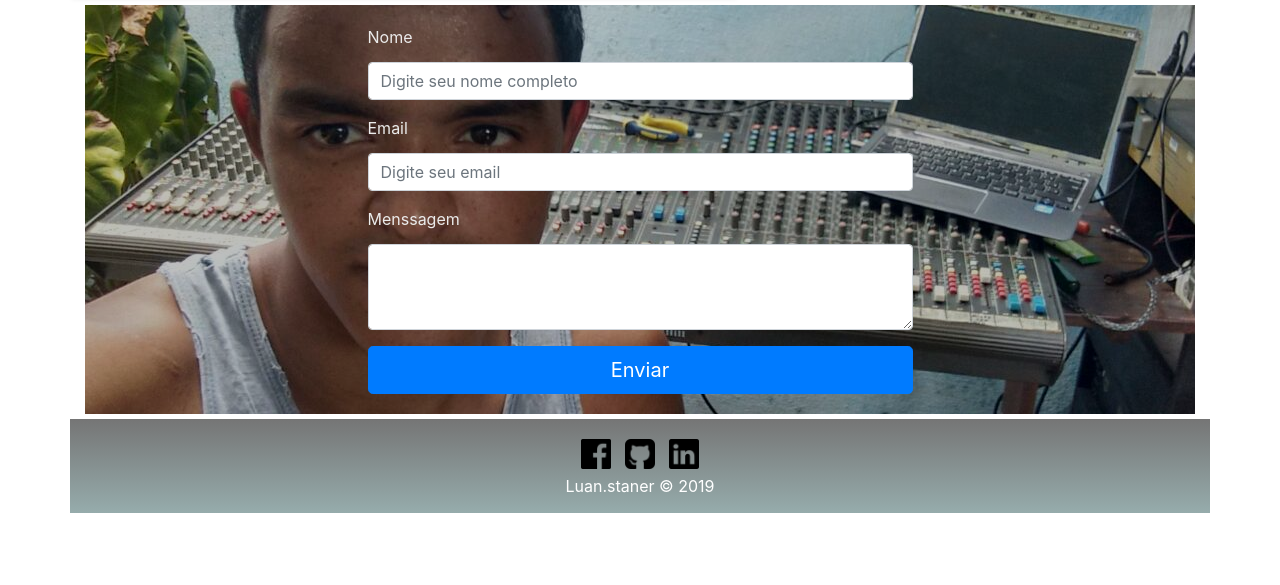
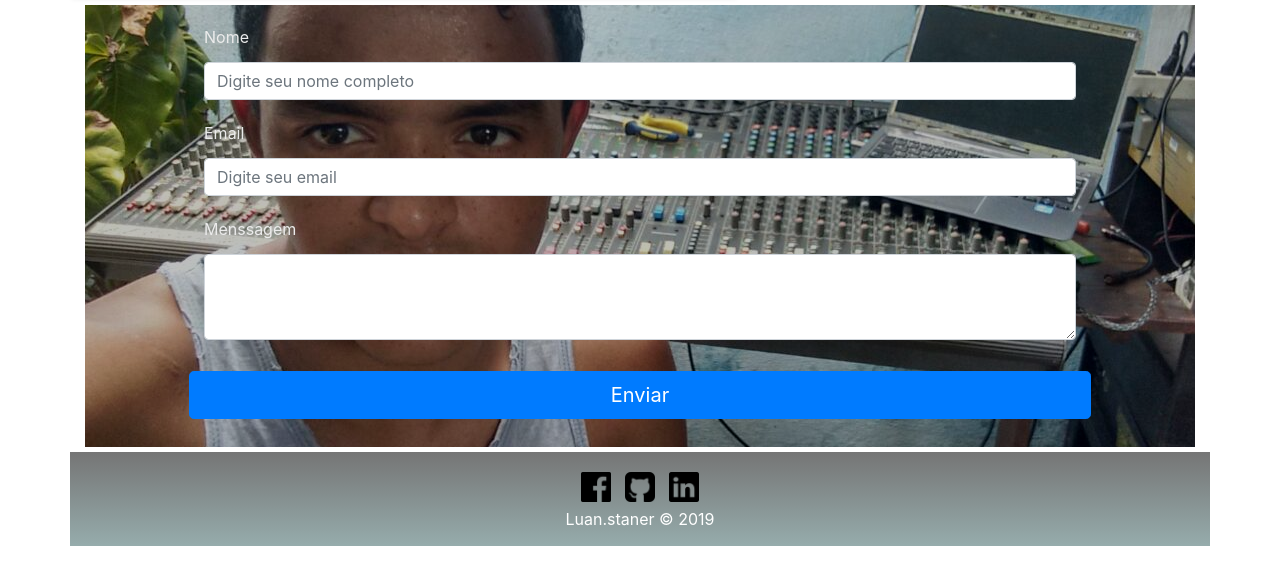
Before and after one commit to Luan121314/Site-pessoal, a Django app: page /sitePessoalApp/contato/ in a window 1280 px wide. Shown: the part 146-731 px from the top of the page. Run offline with Django 3.2, Linux system fonts and the light colour scheme; some libraries are stand-ins or nearby versions.

Commit message:
Aumentar largura da caixa form em contatos

```diff
--- a/sitePessoalApp/static/CSS/StyleMainContato.css
+++ b/sitePessoalApp/static/CSS/StyleMainContato.css
@@ -1,8 +1,10 @@
 .boxForm{
-    width: 50%;
+    width: 80%;
 }
 form{
     margin-top: 10px;
+    display: flex;
+    justify-content: center;
 
 }
 form input, form textarea{
--- a/sitePessoalApp/static/js/scriptContato.js
+++ /dev/null
@@ -1,7 +0,0 @@
-const btnEnviar = document.querySelector("#btnEnviar");
-btnEnviar.addEventListener("click", function(){
-btnEnviar.classList.remove("btn-primary");
-btnEnviar.classList.add("btn-success");
-btnEnviar.textContent = "Enviado com sucesso !";
-
-  });
--- a/sitePessoalApp/templates/contato.html
+++ b/sitePessoalApp/templates/contato.html
@@ -9,11 +9,6 @@
     <!-- <link rel="stylesheet" href="CSS/styleWelcome.css"> -->
     <link rel="stylesheet" href="https://stackpath.bootstrapcdn.com/bootstrap/4.3.1/css/bootstrap.min.css"
         integrity="sha384-ggOyR0iXCbMQv3Xipma34MD+dH/1fQ784/j6cY/iJTQUOhcWr7x9JvoRxT2MZw1T" crossorigin="anonymous">
-
-
-    <!-- <script defer src="js/scriptEstrutural.js"></script> -->
-    <script defer src="js/scriptContato.js"></script>
-
 
 
     <script defer src="https://code.jquery.com/jquery-3.3.1.slim.min.js"
@@ -52,25 +47,25 @@
     <main>
         <div class="blackSkin row ">
             <div class="boxForm" class="col-12 col-sm-12 col-md-12 --blue">
-                <form action="{% url 'saveContato' %}" method="POST">
+                <form class="row" action="{% url 'saveContato' %}" method="POST">
                         {% csrf_token %}
-                    <div class="form-group">
+                    <div class="col-12 col-sm-12 col-md-12  form-group">
                         <label for="exampleInputPassword1">Nome</label>
                         <input type="text" name="name" required class="form-control" id="" placeholder="Digite seu nome completo">
                     </div>
 
-                    <div class="form-group">
+                    <div class="col-12 col-sm-12 col-md-12 form-group">
                         <label for="exampleInputEmail1">Email</label>
                         <input type="email" name="email" required class="form-control" id="exampleInputEmail1" aria-describedby="emailHelp"
                             placeholder="Digite seu email">
 
                     </div>
 
-                    <div class="form-group">
+                    <div class="col-12 col-sm-12 col-md-12 form-group">
                             <label for="exampleFormControlTextarea1">Menssagem</label>
                             <textarea required name="txtTextArea" class="form-control" id="exampleFormControlTextarea1" rows="3"></textarea>
                           </div>
-                    <button type="submit"  id="btnEnviar" class="btn btn-primary btn-lg btn-block">Enviar</button>
+                    <button type="submit"  id="btnEnviar" class="col-12 col-sm-12 col-md-12 btn btn-primary btn-lg btn-block">Enviar</button>
                 </form>
                 <h1> {{ dadaRetornado }}</h1>
             </div>
--- a/sitePessoalApp/templates/index.html
+++ b/sitePessoalApp/templates/index.html
@@ -11,8 +11,8 @@
         integrity="sha384-ggOyR0iXCbMQv3Xipma34MD+dH/1fQ784/j6cY/iJTQUOhcWr7x9JvoRxT2MZw1T" crossorigin="anonymous">
 
 
-    <!-- <script defer src="js/scriptEstrutural.js"></script> -->
-    <!-- <script defer src="js/scriptHome.js"></script> -->
+
+    <script defer src="{% static 'js/scriptHome.js' %}"></script>
 
 
     <script defer src="https://code.jquery.com/jquery-3.3.1.slim.min.js"
```
Also changed, not shown: sitePessoalApp/static/js/scriptEstrutural.js (deleted, +0 -60 lines).
